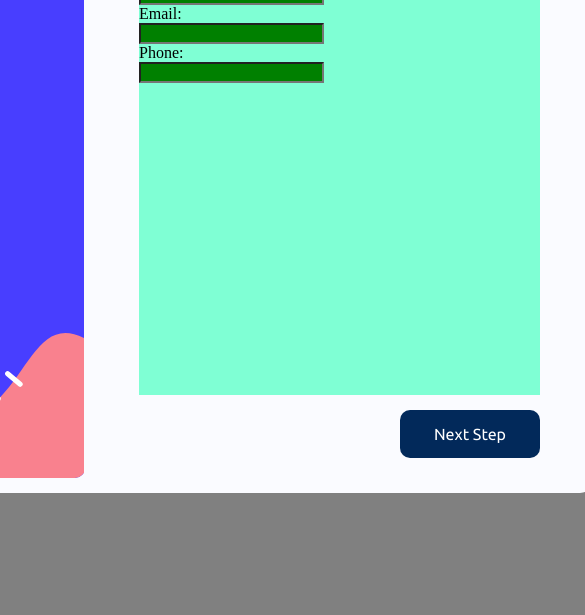
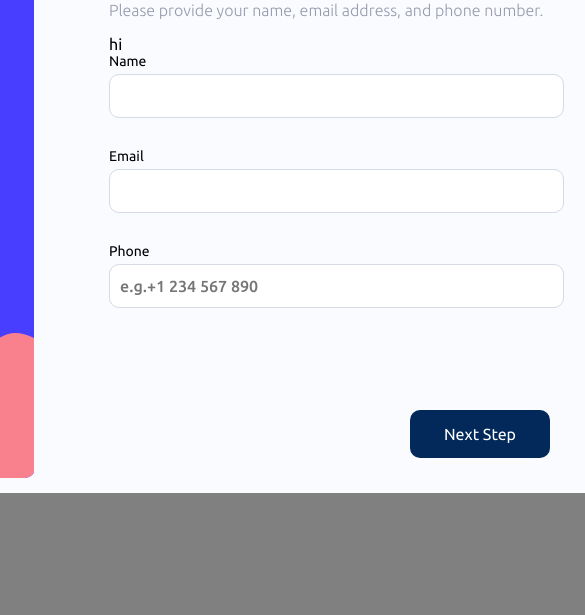
Before and after one commit to madosy/multi-step-form, a website built with webpack: page src/template.html in a window 390 px wide. Shown: the part 229-844 px from the top of the page, 585 px wide, since content can reach past the window. Built offline with nearby package versions, Linux system fonts and the light colour scheme; what pubsub-js would draw is missing.

```diff
--- a/src/content_components/content/personal-info/personalInfo.js
+++ b/src/content_components/content/personal-info/personalInfo.js
@@ -1,7 +1,23 @@
 import { generateInputWithMemory } from "../generateInputWithMemory";
+import "./personalInfo_style.scss";
 
 const generatePersonalInfoForm = () => {
-  const personalInfo = document.createElement("form");
+  const container = document.createElement("div");
+  container.classList.add("personal-info");
+  // container.classList.add("content");
+
+  const header = document.createElement("h1");
+  header.innerText = "Personal info";
+  header.classList.add("header");
+  container.appendChild(header);
+
+  const description = document.createElement("p");
+  description.innerText =
+    "Please provide your name, email address, and phone number.";
+  description.classList.add("description");
+  container.appendChild(description);
+
+  const myForm = document.createElement("form");
 
   const validityField = document.createElement("div");
   validityField.innerText = "hi";
@@ -18,9 +34,8 @@
       validityField.innerText = "hi";
     }
   });
-
   const nameLabel = document.createElement("label");
-  nameLabel.innerText = "Name: ";
+  nameLabel.innerText = "Name";
   nameLabel.appendChild(nameInput);
 
   const emailInput = generateInputWithMemory("personal-info.emailInput");
@@ -34,12 +49,17 @@
     emailInput.reportValidity();
   });
   const emailLabel = document.createElement("label");
-  emailLabel.innerText = "Email: ";
+  emailLabel.innerText = "Email";
   emailLabel.appendChild(emailInput);
 
   const phoneInput = generateInputWithMemory("personal-info.phoneInput");
   phoneInput.setAttribute("type", "tel");
-  phoneInput.pattern = "[0-9]{3}[ -.]{0,1}[0-9]{3}[ -.]{0,1}[0-9]{4}";
+  phoneInput.setAttribute("placeholder", "e.g.+1 234 567 890");
+
+  // eslint-disable-next-line prefer-regex-literals, no-useless-escape
+  phoneInput.pattern =
+    "(\\+\\d{1,2}){0,1}[\\s.\\-]{0,1}[0-9]{3}[\\s.\\-]{0,1}[0-9]{3}[\\s.\\-]{0,1}[0-9]{4}";
+
   phoneInput.innerText = "";
   phoneInput.addEventListener("input", (event) => {
     if (phoneInput.validity.patternMismatch) {
@@ -50,14 +70,16 @@
     phoneInput.reportValidity();
   });
   const phoneLabel = document.createElement("label");
-  phoneLabel.innerText = "Phone: ";
+  phoneLabel.innerText = "Phone";
   phoneLabel.appendChild(phoneInput);
 
-  personalInfo.appendChild(validityField);
-  personalInfo.appendChild(nameLabel);
-  personalInfo.appendChild(emailLabel);
-  personalInfo.appendChild(phoneLabel);
+  myForm.appendChild(validityField);
+  myForm.appendChild(nameLabel);
+  myForm.appendChild(emailLabel);
+  myForm.appendChild(phoneLabel);
 
-  return personalInfo;
+  container.appendChild(myForm);
+
+  return container;
 };
 export { generatePersonalInfoForm };
--- /dev/null
+++ b/src/content_components/content/personal-info/personalInfo_style.scss
@@ -0,0 +1,49 @@
+.personal-info {
+  font-family: "Ubuntu", sans-serif;
+
+  h1 {
+    margin: 0;
+    color: hsl(213, 96%, 18%);
+    font-weight: 700;
+  }
+
+  p.description {
+    color: hsl(231, 11%, 63%);
+    font-weight: 300;
+    font-size: 16px;
+  }
+
+  label {
+    display: block;
+    font-size: 14px;
+    margin-bottom: 30px;
+  }
+
+  input {
+    outline: none;
+    appearance: none;
+    display: block;
+    height: 2.5rem;
+    margin: 0;
+    width: 100%;
+    background-color: white;
+    border: 1px solid hsl(229, 24%, 87%);
+    border-radius: 10px;
+    padding-left: 10px;
+
+    font-size: 16px;
+    font-family: "Ubuntu", sans-serif;
+    font-weight: 500;
+
+    margin-top: 5px;
+
+    &:active,
+    &:focus {
+      border-color: hsl(213, 96%, 18%);
+    }
+
+    &:invalid {
+      border-color: hsl(354, 84%, 57%);
+    }
+  }
+}
--- a/src/content_components/content_style.scss
+++ b/src/content_components/content_style.scss
@@ -1,11 +1,11 @@
-form {
-  label {
-    display: block;
-  }
-  input {
-    display: block;
-    &:valid {
-      background-color: green;
-    }
-  }
-}
+// form {
+//   label {
+//     display: block;
+//   }
+//   input {
+//     display: block;
+//     &:valid {
+//       background-color: green;
+//     }
+//   }
+// }
--- a/src/fonts/myfont.scss
+++ b/src/fonts/myfont.scss
@@ -18,3 +18,5 @@
   font-weight: 900;
   font-style: normal;
 }
+
+@import url("https://fonts.googleapis.com/css2?family=Ubuntu:ital,wght@0,300;0,400;0,500;0,700;1,300;1,400;1,500;1,700&display=swap");
--- a/src/index.scss
+++ b/src/index.scss
@@ -15,7 +15,7 @@
 
 .container {
   box-sizing: border-box;
-  width: 800px;
+  width: 900px;
   height: 600px;
   padding: 15px;
   border-radius: 15px;
@@ -33,20 +33,19 @@
   }
 
   .content-panel {
-    background-color: aquamarine;
     grid-column: 2 / 3;
     grid-row: 1 / 2;
     margin-top: 40px;
-    margin-left: 40px;
-    margin-right: 40px;
+    margin-left: 60px;
+    margin-right: 80px;
   }
 
   .navigation-panel {
     grid-column: 2 / 3;
     grid-row: 2 / 3;
     margin-bottom: 20px;
-    margin-left: 40px;
-    margin-right: 40px;
+    margin-left: 60px;
+    margin-right: 80px;
   }
 }
 
```
